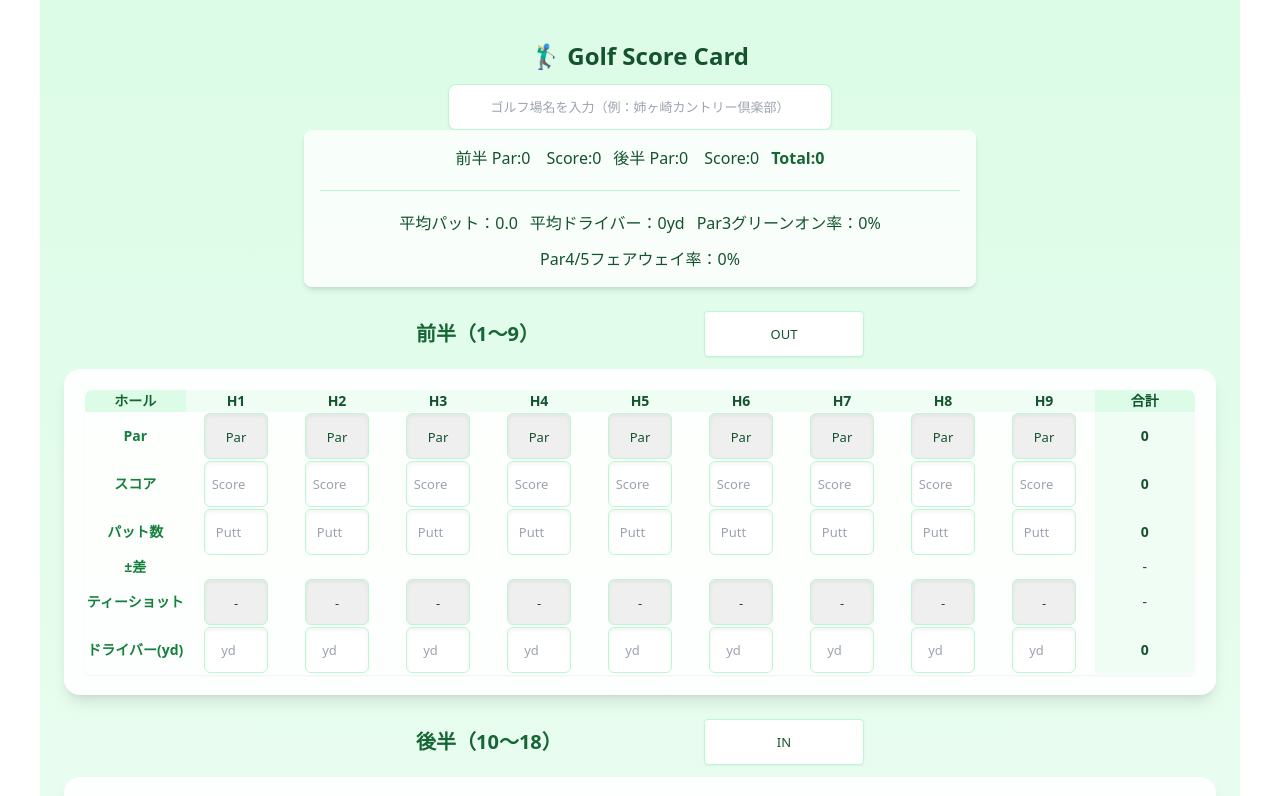
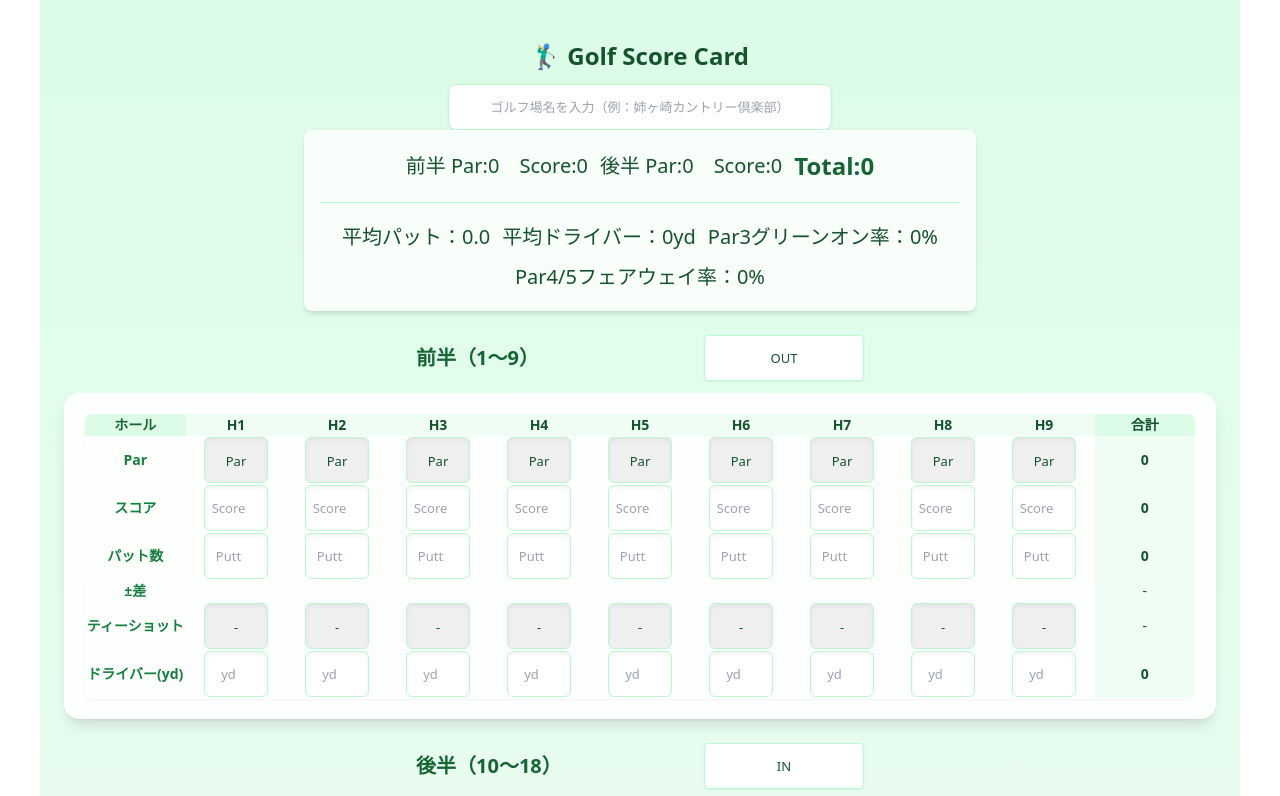
Before and after one commit to reniwasaki/golf-score-simple, a React (Vite) app: page / in a window 1280 px wide. Shown: the top 796 px of the page. Built offline with nearby package versions, Linux system fonts and the light colour scheme.

Commit message:
return-syusei3

```diff
--- a/src/App.jsx
+++ b/src/App.jsx
@@ -62,7 +62,6 @@ const App = () => {
     const updated = [...scores];
     updated[index][key] = value;
 
-    // ±差自動計算
     const par = parseInt(updated[index].par);
     const score = parseInt(updated[index].score);
     if (!isNaN(par) && !isNaN(score)) {
@@ -89,7 +88,6 @@ const App = () => {
     return { par, score, putt };
   };
 
-  // ✅ 集計
   const outTotal = total(0, 9);
   const inTotal = total(9, 18);
   const totalScore = outTotal.score + inTotal.score;
@@ -104,10 +102,9 @@ const App = () => {
       ? Math.round(validDrives.reduce((a, b) => a + b, 0) / validDrives.length)
       : 0;
 
-  const avgPutt =
-    (
-      scores.reduce((sum, s) => sum + (parseInt(s.putt) || 0), 0) / holeCount
-    ).toFixed(1);
+  const avgPutt = (
+    scores.reduce((sum, s) => sum + (parseInt(s.putt) || 0), 0) / holeCount
+  ).toFixed(1);
 
   // ✅ ティーショット比率
   const par3s = scores.filter((s) => s.par === "3");
@@ -145,6 +142,7 @@ const App = () => {
             </tr>
           </thead>
           <tbody>
+            {/* Par */}
             <tr>
               <td className="font-semibold text-green-700">Par</td>
               {scores.slice(start, end).map((hole, i) => (
@@ -166,6 +164,7 @@ const App = () => {
               </td>
             </tr>
 
+            {/* Score */}
             <tr>
               <td className="font-semibold text-green-700">スコア</td>
               {scores.slice(start, end).map((hole, i) => (
@@ -186,6 +185,7 @@ const App = () => {
               </td>
             </tr>
 
+            {/* Putt */}
             <tr>
               <td className="font-semibold text-green-700">パット数</td>
               {scores.slice(start, end).map((hole, i) => (
@@ -206,6 +206,7 @@ const App = () => {
               </td>
             </tr>
 
+            {/* ±差 */}
             <tr>
               <td className="font-semibold text-green-700">±差</td>
               {scores.slice(start, end).map((hole, i) => (
@@ -216,6 +217,7 @@ const App = () => {
               <td className="bg-green-50 sticky right-0">-</td>
             </tr>
 
+            {/* ティーショット */}
             <tr>
               <td className="font-semibold text-green-700">ティーショット</td>
               {scores.slice(start, end).map((hole, i) => (
@@ -254,6 +256,7 @@ const App = () => {
               <td className="bg-green-50 sticky right-0">-</td>
             </tr>
 
+            {/* ドライバー */}
             <tr>
               <td className="font-semibold text-green-700">ドライバー(yd)</td>
               {scores.slice(start, end).map((hole, i) =>
@@ -300,10 +303,12 @@ const App = () => {
       />
 
       {/* ✅ 統計カード */}
-      <div className="flex flex-wrap justify-center items-center gap-3 bg-white/80 px-4 py-4 rounded-lg shadow-md w-full max-w-2xl mx-auto text-xs sm:text-base text-center mb-6">
+      <div className="flex flex-wrap justify-center items-center gap-3 bg-white/80 px-4 py-5 rounded-lg shadow-md w-full max-w-2xl mx-auto text-base sm:text-lg md:text-xl text-center mb-6 leading-relaxed">
         <div>前半 Par:{outTotal.par}　Score:{outTotal.score}</div>
         <div>後半 Par:{inTotal.par}　Score:{inTotal.score}</div>
-        <div className="font-bold text-green-800">Total:{totalScore}</div>
+        <div className="font-bold text-green-800 text-xl sm:text-2xl">
+          Total:{totalScore}
+        </div>
         <div className="w-full border-t border-green-200 my-2"></div>
         <div>平均パット：{avgPutt}</div>
         <div>平均ドライバー：{avgDrive}yd</div>
@@ -311,10 +316,18 @@ const App = () => {
         <div>Par4/5フェアウェイ率：{fairwayRate}%</div>
       </div>
 
-      <Section title="前半（1〜9）" value={courseNames.out} setValue={(val) => setCourseNames({ ...courseNames, out: val })} />
+      <Section
+        title="前半（1〜9）"
+        value={courseNames.out}
+        setValue={(val) => setCourseNames({ ...courseNames, out: val })}
+      />
       {renderHoleInputs(0, 9)}
 
-      <Section title="後半（10〜18）" value={courseNames.in} setValue={(val) => setCourseNames({ ...courseNames, in: val })} />
+      <Section
+        title="後半（10〜18）"
+        value={courseNames.in}
+        setValue={(val) => setCourseNames({ ...courseNames, in: val })}
+      />
       {renderHoleInputs(9, 18)}
 
       <button
```
